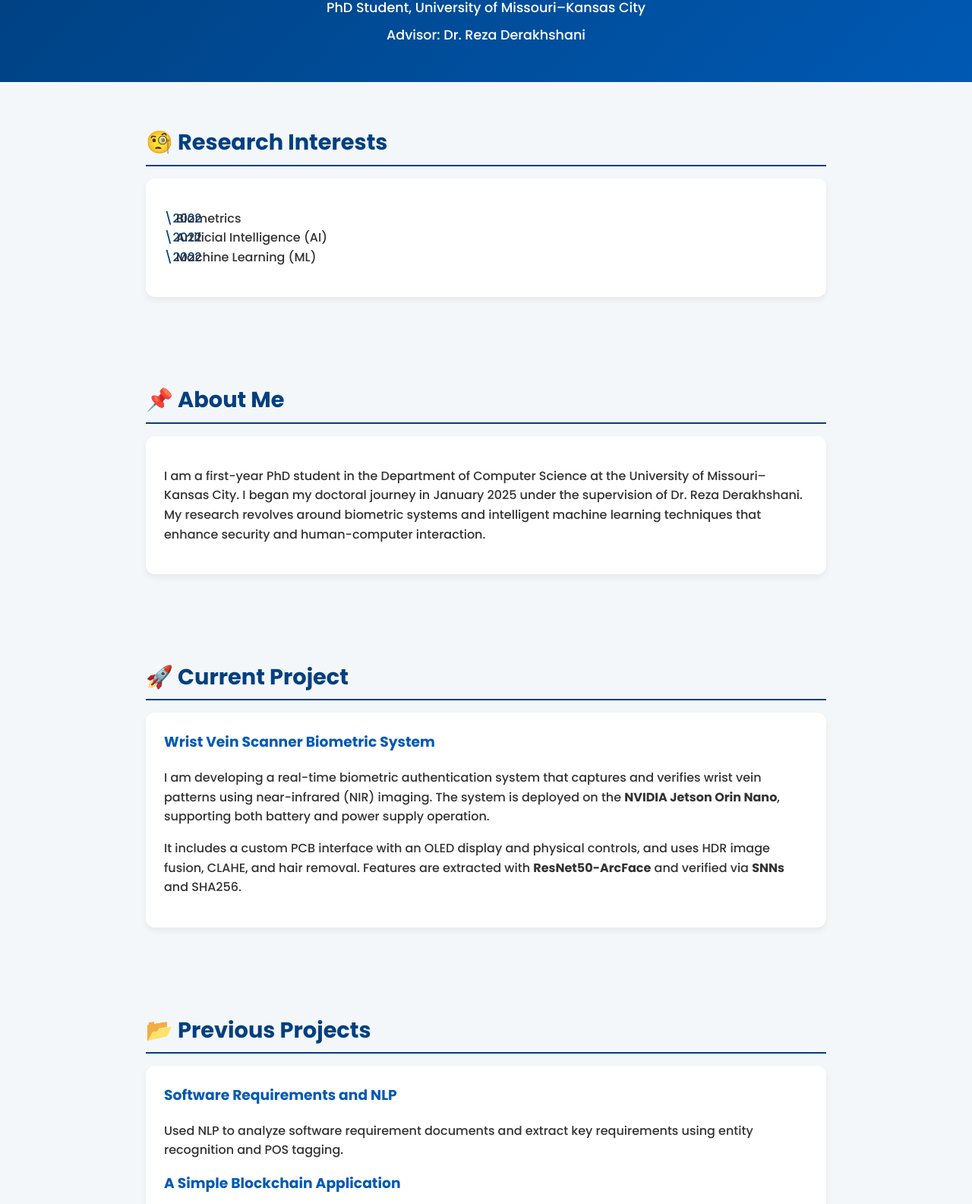
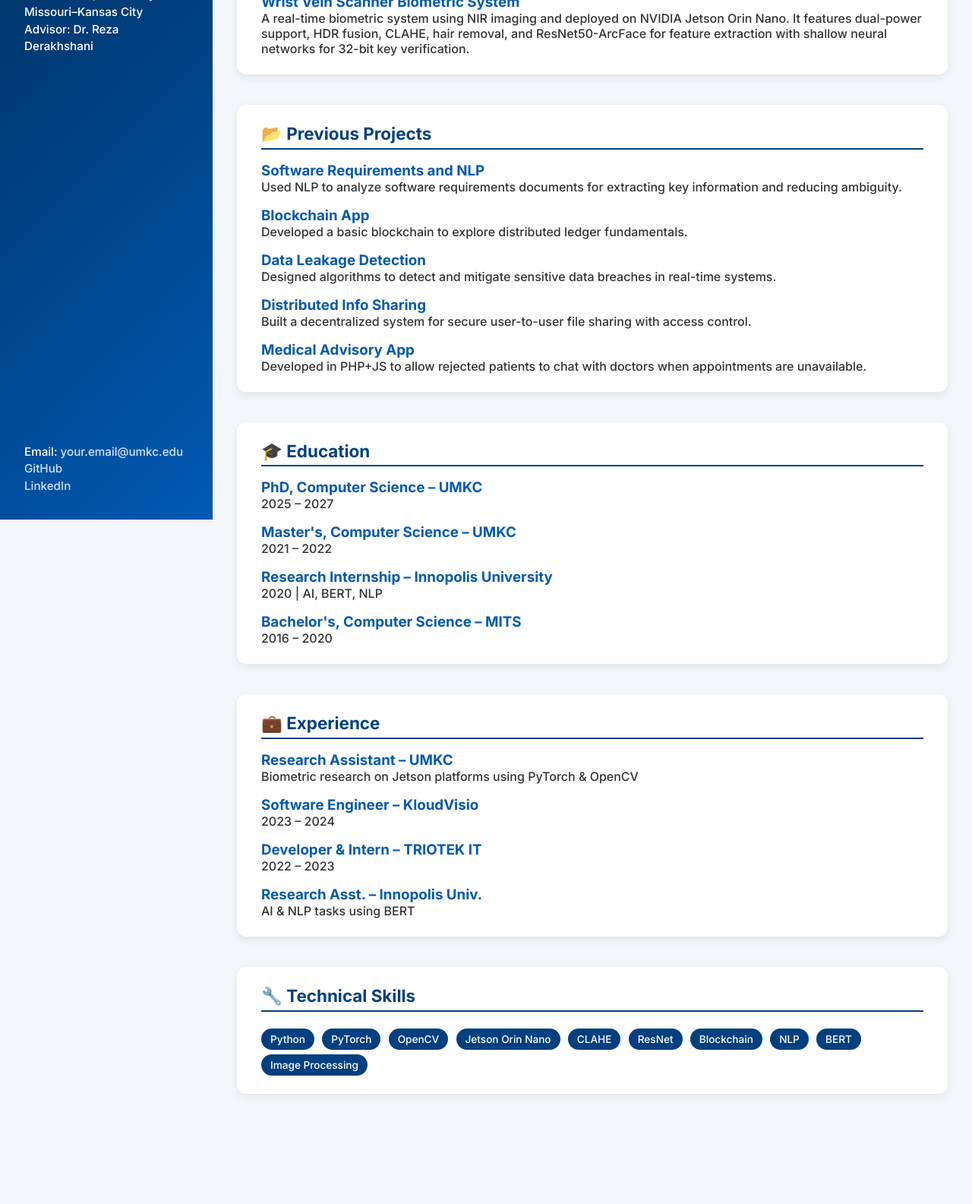
Before and after one commit to arsunilreddy/sunil-portfolio, a plain HTML site: page index.html in a window 1280 px wide. Shown: the part 116-1701 px from the top of the page at 76% size. After the commit the page ends 1628 px from the top, so only its background shows below. Drawn offline with Linux system fonts and the light colour scheme.

Commit message:
Update index.html

```diff
--- a/index.html
+++ b/index.html
@@ -1,233 +1,175 @@
 <!DOCTYPE html>
 <html lang="en">
 <head>
-  <meta charset="UTF-8" />
-  <meta name="viewport" content="width=device-width, initial-scale=1.0" />
-  <title>Sunil Reddy Aramreddys | PhD Portfolio</title>
-  <link href="https://fonts.googleapis.com/css2?family=Poppins:wght@300;500;700&display=swap" rel="stylesheet">
+  <meta charset="UTF-8">
+  <meta name="viewport" content="width=device-width, initial-scale=1.0">
+  <title>Sunil Reddy Aramreddy | Portfolio</title>
+  <link href="https://fonts.googleapis.com/css2?family=Inter:wght@300;500;700&display=swap" rel="stylesheet">
   <style>
-    * {
-      box-sizing: border-box;
+    * { margin: 0; padding: 0; box-sizing: border-box; }
+    body {
+      font-family: 'Inter', sans-serif;
+      display: flex;
+      background: #f3f6fa;
+      color: #333;
+      min-height: 100vh;
     }
-    body {
-      font-family: 'Poppins', sans-serif;
-      background-color: #f4f7fa;
-      color: #333;
-      margin: 0;
-      padding: 0;
-      line-height: 1.6;
+    aside {
+      background: linear-gradient(135deg, #003366, #0059b3);
+      color: #fff;
+      width: 280px;
+      padding: 2rem;
+      position: fixed;
+      top: 0; bottom: 0;
+      display: flex;
+      flex-direction: column;
+      justify-content: space-between;
     }
-    header {
-      background: linear-gradient(135deg, #004080, #0059b3);
-      color: white;
-      padding: 2.5rem 1rem;
-      text-align: center;
+    aside h1 {
+      font-size: 1.5rem;
+      margin-bottom: 0.5rem;
     }
-    header h1 {
-      margin: 0;
-      font-size: 2.5rem;
+    aside p {
+      font-size: 0.95rem;
+      line-height: 1.5;
     }
-    header p {
-      margin: 0.5rem 0;
-      font-size: 1.1rem;
+    aside .contact a {
+      color: #cce6ff;
+      text-decoration: none;
     }
-
+    main {
+      margin-left: 280px;
+      padding: 2rem;
+      width: calc(100% - 280px);
+    }
     section {
-      padding: 2rem;
-      max-width: 960px;
-      margin: auto;
+      margin-bottom: 2.5rem;
+      background: white;
+      padding: 1.5rem 2rem;
+      border-radius: 12px;
+      box-shadow: 0 4px 12px rgba(0,0,0,0.08);
+      transition: 0.3s ease;
     }
-
-    h2 {
+    section:hover {
+      transform: translateY(-5px);
+    }
+    section h2 {
+      font-size: 1.4rem;
       color: #004080;
-      font-size: 1.8rem;
       margin-bottom: 1rem;
       border-bottom: 2px solid #004080;
-      padding-bottom: 0.4rem;
+      padding-bottom: 0.3rem;
     }
-
-    .card {
-      background-color: white;
-      padding: 1.5rem;
-      margin-bottom: 1.5rem;
-      border-radius: 12px;
-      box-shadow: 0 4px 8px rgba(0,0,0,0.06);
-    }
-
-    .card h3 {
-      margin-top: 0;
+    section h3 {
+      margin-top: 1rem;
       color: #0059b3;
     }
-
-    ul {
-      list-style: none;
-      padding-left: 1rem;
-    }
-    li::before {
-      content: "\\2022";
-      color: #004080;
-      display: inline-block;
-      width: 1em;
-      margin-left: -1em;
-    }
-
     .skills span {
       display: inline-block;
       background: #004080;
       color: white;
-      padding: 6px 14px;
-      margin: 5px;
+      padding: 6px 12px;
       border-radius: 30px;
-      font-size: 0.9rem;
+      font-size: 0.85rem;
+      margin: 6px 6px 0 0;
     }
-
-    .contact a {
+    ul {
+      padding-left: 1.2rem;
+      margin-top: 0.5rem;
+    }
+    ul li::marker {
       color: #004080;
-      text-decoration: none;
     }
-    .contact a:hover {
-      text-decoration: underline;
+    a:hover { text-decoration: underline; }
+    @media screen and (max-width: 768px) {
+      aside {
+        position: relative;
+        width: 100%;
+        flex-direction: row;
+        align-items: center;
+        padding: 1rem;
       }
-
-    .logo {
-      height: 24px;
-      vertical-align: middle;
-      margin-right: 10px;
-    }
-
-    @media screen and (max-width: 768px) {
-      header h1 {
-        font-size: 2rem;
-      }
-      section {
+      main {
+        margin-left: 0;
+        width: 100%;
         padding: 1rem;
       }
     }
   </style>
 </head>
 <body>
+  <aside>
+    <div>
+      <h1>Sunil Reddy Aramreddy</h1>
+      <p>PhD Student, University of Missouri–Kansas City<br>Advisor: Dr. Reza Derakhshani</p>
+    </div>
+    <div class="contact">
+      <p>Email: <a href="mailto:your.email@umkc.edu">your.email@umkc.edu</a></p>
+      <p><a href="https://github.com/arsunilreddy" target="_blank">GitHub</a></p>
+      <p><a href="https://www.linkedin.com/in/sunilreddyar" target="_blank">LinkedIn</a></p>
+    </div>
+  </aside>
 
-  <header>
-    <h1>Sunil Reddy Aramreddys</h1>
-    <p>PhD Student, University of Missouri–Kansas City</p>
-    <p>Advisor: Dr. Reza Derakhshani</p>
-  </header>
-
-  <section>
-    <h2>🧐 Research Interests</h2>
-    <div class="card">
-      <ul>
-        <li>Biometrics</li>
-        <li>Artificial Intelligence (AI)</li>
-        <li>Machine Learning (ML)</li>
-      </ul>
-    </div>
-  </section>
-
-  <section>
-    <h2>📌 About Me</h2>
-    <div class="card">
-      <p>I am a first-year PhD student in the Department of Computer Science at the University of Missouri–Kansas City. I began my doctoral journey in January 2025 under the supervision of Dr. Reza Derakhshani. My research revolves around biometric systems and intelligent machine learning techniques that enhance security and human-computer interaction.</p>
-    </div>
-  </section>
-
+  <main>
     <section>
       <h2>🚀 Current Project</h2>
-    <div class="card">
       <h3>Wrist Vein Scanner Biometric System</h3>
-      <p>
-        I am developing a real-time biometric authentication system that captures and verifies wrist vein patterns using near-infrared (NIR) imaging.
-        The system is deployed on the <strong>NVIDIA Jetson Orin Nano</strong>, supporting both battery and power supply operation.
-      </p>
-      <p>
-        It includes a custom PCB interface with an OLED display and physical controls, and uses HDR image fusion, CLAHE, and hair removal. Features are extracted with <strong>ResNet50-ArcFace</strong> and verified via <strong>SNNs</strong> and SHA256.
-      </p>
-    </div>
+      <p>A real-time biometric system using NIR imaging and deployed on NVIDIA Jetson Orin Nano. It features dual-power support, HDR fusion, CLAHE, hair removal, and ResNet50-ArcFace for feature extraction with shallow neural networks for 32-bit key verification.</p>
     </section>
 
     <section>
       <h2>📂 Previous Projects</h2>
-    <div class="card">
       <h3>Software Requirements and NLP</h3>
-      <p>Used NLP to analyze software requirement documents and extract key requirements using entity recognition and POS tagging.</p>
-
-      <h3>A Simple Blockchain Application</h3>
-      <p>Built a simple blockchain to understand core concepts like hashing, blocks, and consensus mechanisms.</p>
-
-      <h3>Detection of Data Leakage</h3>
-      <p>Developed algorithms to detect and prevent unauthorized access to sensitive data using anomaly detection techniques.</p>
-
-      <h3>Distributed Information Sharing App</h3>
-      <p>Created a decentralized app to securely share information among users using cryptographic protocols.</p>
-
+      <p>Used NLP to analyze software requirements documents for extracting key information and reducing ambiguity.</p>
+      <h3>Blockchain App</h3>
+      <p>Developed a basic blockchain to explore distributed ledger fundamentals.</p>
+      <h3>Data Leakage Detection</h3>
+      <p>Designed algorithms to detect and mitigate sensitive data breaches in real-time systems.</p>
+      <h3>Distributed Info Sharing</h3>
+      <p>Built a decentralized system for secure user-to-user file sharing with access control.</p>
       <h3>Medical Advisory App</h3>
-      <p>Developed a PHP+JS app to let patients chat with doctors for advice if they couldn’t secure appointments.</p>
-    </div>
+      <p>Developed in PHP+JS to allow rejected patients to chat with doctors when appointments are unavailable.</p>
     </section>
 
     <section>
       <h2>🎓 Education</h2>
-    <div class="card">
-      <h3><img src="https://upload.wikimedia.org/wikipedia/en/thumb/0/05/University_of_Missouri–Kansas_City_seal.svg/1200px-University_of_Missouri–Kansas_City_seal.svg.png" class="logo">University of Missouri-Kansas City</h3>
-      <p><strong>PhD, Computer Science</strong> | Jan 2025 – Dec 2027</p>
-      <p><em>Skills:</em> Deep Learning, Digital Image Processing, AI, Jetson Orin Nano</p>
-
-      <h3>University of Missouri-Kansas City</h3>
-      <p><strong>Master's in Computer Science</strong> | Aug 2021 – Dec 2022</p>
-
-      <h3><img src="https://upload.wikimedia.org/wikipedia/en/thumb/3/3b/Innopolis_University_logo.svg/1200px-Innopolis_University_logo.svg.png" class="logo">Innopolis University</h3>
-      <p><strong>Research Internship, AI & NLP</strong> | Jan 2020 – Jul 2020</p>
-
-      <h3><img src="https://upload.wikimedia.org/wikipedia/en/c/cf/Madanapalle_Institute_of_Technology_and_Science_logo.png" class="logo">MITS</h3>
-      <p><strong>Bachelor's in Computer Science</strong> | Jul 2016 – Jun 2020</p>
-    </div>
+      <h3>PhD, Computer Science – UMKC</h3>
+      <p>2025 – 2027</p>
+      <h3>Master's, Computer Science – UMKC</h3>
+      <p>2021 – 2022</p>
+      <h3>Research Internship – Innopolis University</h3>
+      <p>2020 | AI, BERT, NLP</p>
+      <h3>Bachelor's, Computer Science – MITS</h3>
+      <p>2016 – 2020</p>
     </section>
 
     <section>
       <h2>💼 Experience</h2>
-    <div class="card">
-      <h3>Graduate Research Assistant — UMKC</h3>
-      <p>Jan 2025 – Present</p>
-      <ul>
-        <li>Researching deep learning in biometric systems</li>
-        <li>Jetson-based image processing with PyTorch/OpenCV</li>
-      </ul>
-
-      <h3>Software Engineer — KloudVisio</h3>
-      <p>Sep 2023 – Dec 2024</p>
-
-      <h3>Software Developer & Intern — TRIOTEK IT INC</h3>
-      <p>Dec 2022 – Sep 2023 | Internship: Aug 2022 – Dec 2022</p>
-
-      <h3>Research Assistant — Innopolis University</h3>
-      <p>Jan 2020 – Jul 2020</p>
-    </div>
+      <h3>Research Assistant – UMKC</h3>
+      <p>Biometric research on Jetson platforms using PyTorch & OpenCV</p>
+      <h3>Software Engineer – KloudVisio</h3>
+      <p>2023 – 2024</p>
+      <h3>Developer & Intern – TRIOTEK IT</h3>
+      <p>2022 – 2023</p>
+      <h3>Research Asst. – Innopolis Univ.</h3>
+      <p>AI & NLP tasks using BERT</p>
     </section>
 
     <section>
       <h2>🔧 Technical Skills</h2>
-    <div class="card skills">
+      <div class="skills">
         <span>Python</span>
         <span>PyTorch</span>
         <span>OpenCV</span>
-      <span>Jetson Nano</span>
-      <span>Albumentations</span>
-      <span>Deep Learning</span>
-      <span>CNN</span>
-      <span>Transfer Learning</span>
+        <span>Jetson Orin Nano</span>
+        <span>CLAHE</span>
+        <span>ResNet</span>
+        <span>Blockchain</span>
         <span>NLP</span>
+        <span>BERT</span>
         <span>Image Processing</span>
       </div>
     </section>
-
-  <section>
-    <h2>📝 Contact</h2>
-    <div class="card contact">
-      <p>Email: <a href="mailto:satmd@umsystem.edu">your.email@umkc.edu</a></p>
-      <p>GitHub: <a href="https://github.com/arsunilreddy" target="_blank">github.com/arsunilreddy</a></p>
-      <p>LinkedIn: <a href="https://www.linkedin.com/in/sunilreddyar" target="_blank">linkedin.com/in/sunilreddyar</a></p>
-    </div>
-  </section>
-
+  </main>
 </body>
 </html>
```
Lines whose indentation alone changed are shown as unchanged.
